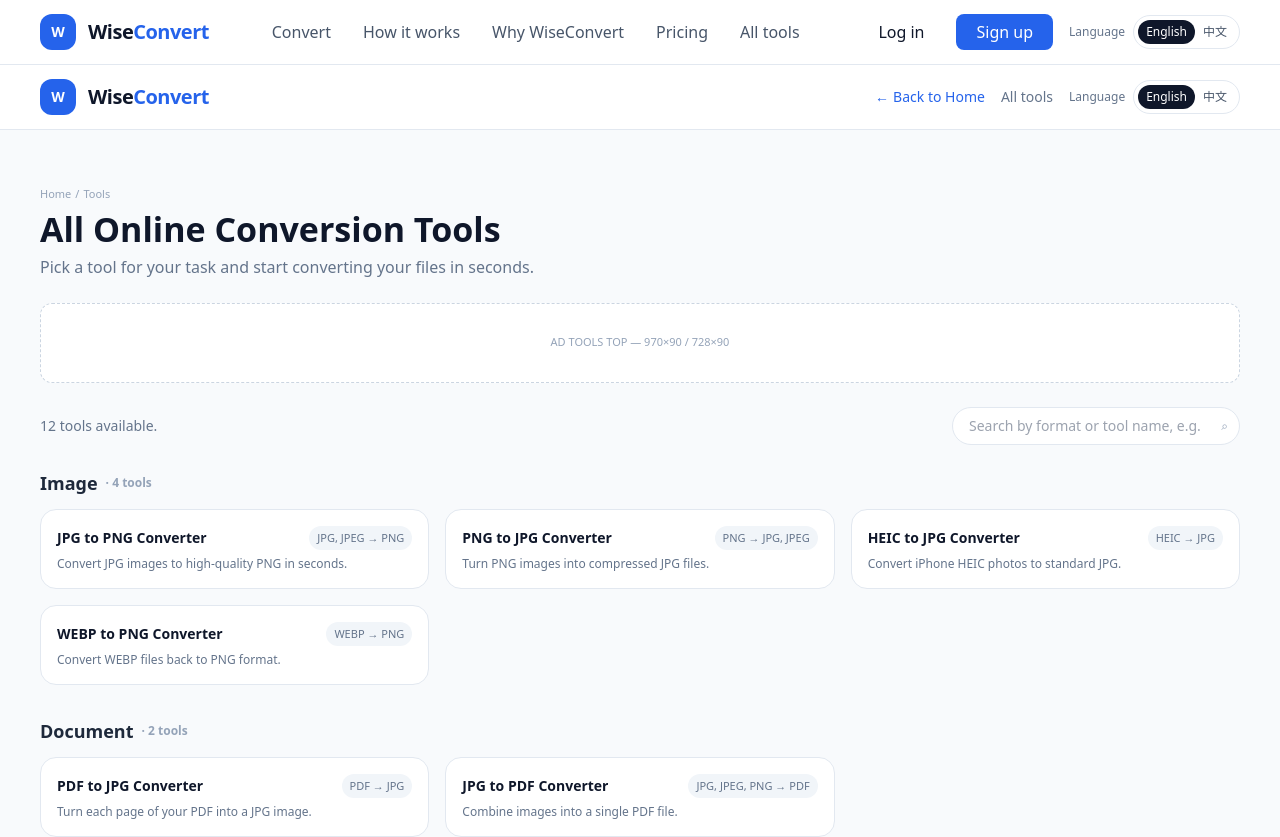
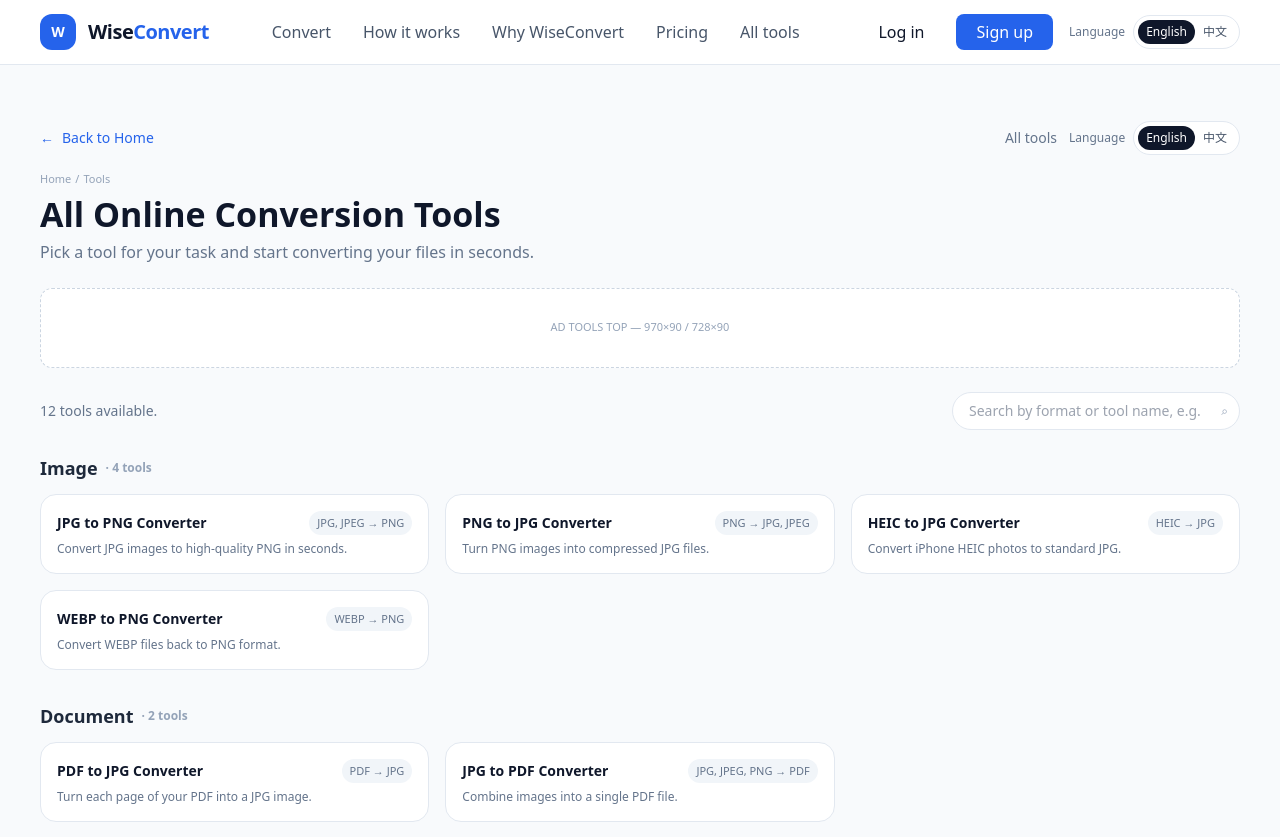
Before and after one commit to boltrsss/wiseconvert, a Next.js app: page /tools in a window 1280 px wide. Shown: the top 837 px of the page. Built offline with nearby package versions, Linux system fonts and the light colour scheme.

Commit message:
Update page.tsx

```diff
--- a/app/tools/page.tsx
+++ b/app/tools/page.tsx
@@ -6,35 +6,20 @@ import Link from "next/link";
 import { TOOLS } from "@/lib/toolsConfig";
 import { useLang } from "@/context/LanguageContext";
 import { AdSlot } from "@/components/AdSlot";
-import { LanguageSwitcher } from "@/components/LanguageSwitcher"; // ✅ 新增
+import { LanguageSwitcher } from "@/components/LanguageSwitcher";
+
+// ✅ 保留 Header import（不在本頁 render，避免雙 Header）
+import Header from "@/components/layout/Header";
 
 export const runtime = "edge";
 
 const categoryLabel: Record<string, { en: string; zh: string }> = {
-  image: {
-    en: "Image",
-    zh: "圖片轉檔",
-  },
-  video: {
-    en: "Video",
-    zh: "影片轉檔",
-  },
-  audio: {
-    en: "Audio",
-    zh: "音訊轉檔",
-  },
-  document: {
-    en: "Document",
-    zh: "文件轉檔",
-  },
-  archive: {
-    en: "Archive",
-    zh: "壓縮檔 / 其他",
-  },
-  other: {
-    en: "Other",
-    zh: "其他工具",
-  },
+  image: { en: "Image", zh: "圖片轉檔" },
+  video: { en: "Video", zh: "影片轉檔" },
+  audio: { en: "Audio", zh: "音訊轉檔" },
+  document: { en: "Document", zh: "文件轉檔" },
+  archive: { en: "Archive", zh: "壓縮檔 / 其他" },
+  other: { en: "Other", zh: "其他工具" },
 };
 
 export default function ToolsIndexPage() {
@@ -65,19 +50,15 @@ export default function ToolsIndexPage() {
   }, [normalizedQuery]);
 
   // 依分類 group
-  const grouped = filteredTools.reduce<Record<string, typeof TOOLS>>(
-    (acc, tool) => {
+  const grouped = filteredTools.reduce<Record<string, typeof TOOLS>>((acc, tool) => {
     if (!acc[tool.category]) acc[tool.category] = [];
     acc[tool.category].push(tool);
     return acc;
-    },
-    {}
-  );
+  }, {});
 
   const groupedEntries = Object.entries(grouped);
 
-  const pageTitle =
-    lang === "zh" ? "所有線上轉檔工具" : "All Online Conversion Tools";
+  const pageTitle = lang === "zh" ? "所有線上轉檔工具" : "All Online Conversion Tools";
   const pageSubtitle =
     lang === "zh"
       ? "選擇一個適合你的轉檔工具，開始上傳檔案即可使用。"
@@ -87,43 +68,30 @@ export default function ToolsIndexPage() {
 
   return (
     <div className="min-h-screen flex flex-col bg-slate-50 text-slate-900">
-      {/* Header */}
-      <header className="border-b border-slate-200 bg-white">
-        <div className="max-w-screen-2xl mx-auto px-6 lg:px-10 h-16 flex items-center justify-between">
-          {/* Logo */}
-          <a href="/" className="flex items-center gap-3">
-            <div className="w-9 h-9 rounded-xl bg-blue-600 flex items-center justify-center text-white font-bold text-sm">
-              W
-            </div>
-            <span className="text-xl font-semibold tracking-tight">
-              Wise<span className="text-blue-600">Convert</span>
-            </span>
-          </a>
+      {/* ✅ 注意：Header 由 app/layout.tsx 統一 render，本頁不再渲染 header，避免雙 Header */}
+      {/* <Header /> */}
 
-          {/* 右上角：回首頁 + All tools + 語言切換 */}
-          <div className="flex items-center gap-4">
-            <div className="flex items-center gap-4 text-xs sm:text-sm text-slate-500">
+      <main className="flex-1 pb-20 lg:pb-0">
+        <section className="py-10 lg:py-14">
+          <div className="max-w-screen-2xl mx-auto px-6 lg:px-10">
+            {/* ✅ 頁面內工具列：Back to Home + Language（保留你要的功能，但不當 header） */}
+            <div className="mb-4 flex items-center justify-between gap-3">
               <Link
                 href="/"
-                className="inline-flex items-center gap-1 text-blue-600 hover:text-blue-700"
+                className="inline-flex items-center gap-2 text-sm text-blue-600 hover:text-blue-700"
               >
                 <span>←</span>
                 <span>{lang === "zh" ? "回首頁" : "Back to Home"}</span>
               </Link>
-              <span className="hidden sm:inline">
+
+              <div className="flex items-center gap-3">
+                <Link href="/tools" className="text-sm text-slate-500 hover:text-slate-700">
                   {lang === "zh" ? "全部工具" : "All tools"}
-              </span>
-            </div>
-
-            {/* ✅ 語言切換器 */}
+                </Link>
                 <LanguageSwitcher />
               </div>
             </div>
-      </header>
 
-      <main className="flex-1 pb-20 lg:pb-0">
-        <section className="py-10 lg:py-14">
-          <div className="max-w-screen-2xl mx-auto px-6 lg:px-10">
             {/* Title + SubTitle + Breadcrumb */}
             <div className="mb-6 max-w-3xl space-y-2">
               <div className="text-[11px] text-slate-400">
@@ -136,9 +104,7 @@ export default function ToolsIndexPage() {
               <h1 className="text-3xl sm:text-[34px] font-semibold text-slate-900">
                 {pageTitle}
               </h1>
-              <p className="text-sm sm:text-base text-slate-500">
-                {pageSubtitle}
-              </p>
+              <p className="text-sm sm:text-base text-slate-500">{pageSubtitle}</p>
             </div>
 
             {/* 上方廣告：桌機 & 手機 */}
@@ -226,9 +192,7 @@ export default function ToolsIndexPage() {
                               {tool.outputFormats.join(", ").toUpperCase()}
                             </span>
                           </div>
-                          <p className="text-xs text-slate-500">
-                            {tool.shortDescription[lang]}
-                          </p>
+                          <p className="text-xs text-slate-500">{tool.shortDescription[lang]}</p>
                         </Link>
                       ))}
                     </div>
```
Lines whose indentation alone changed are shown as unchanged.
